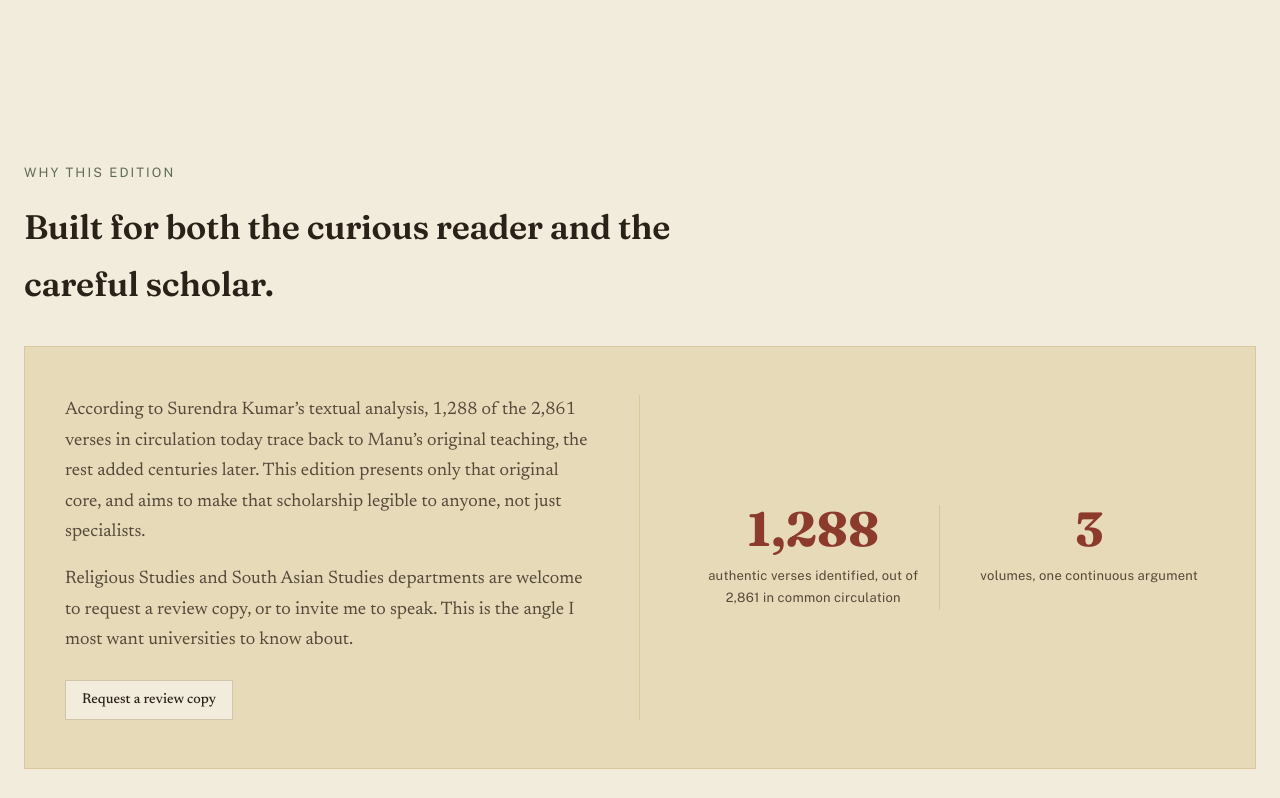
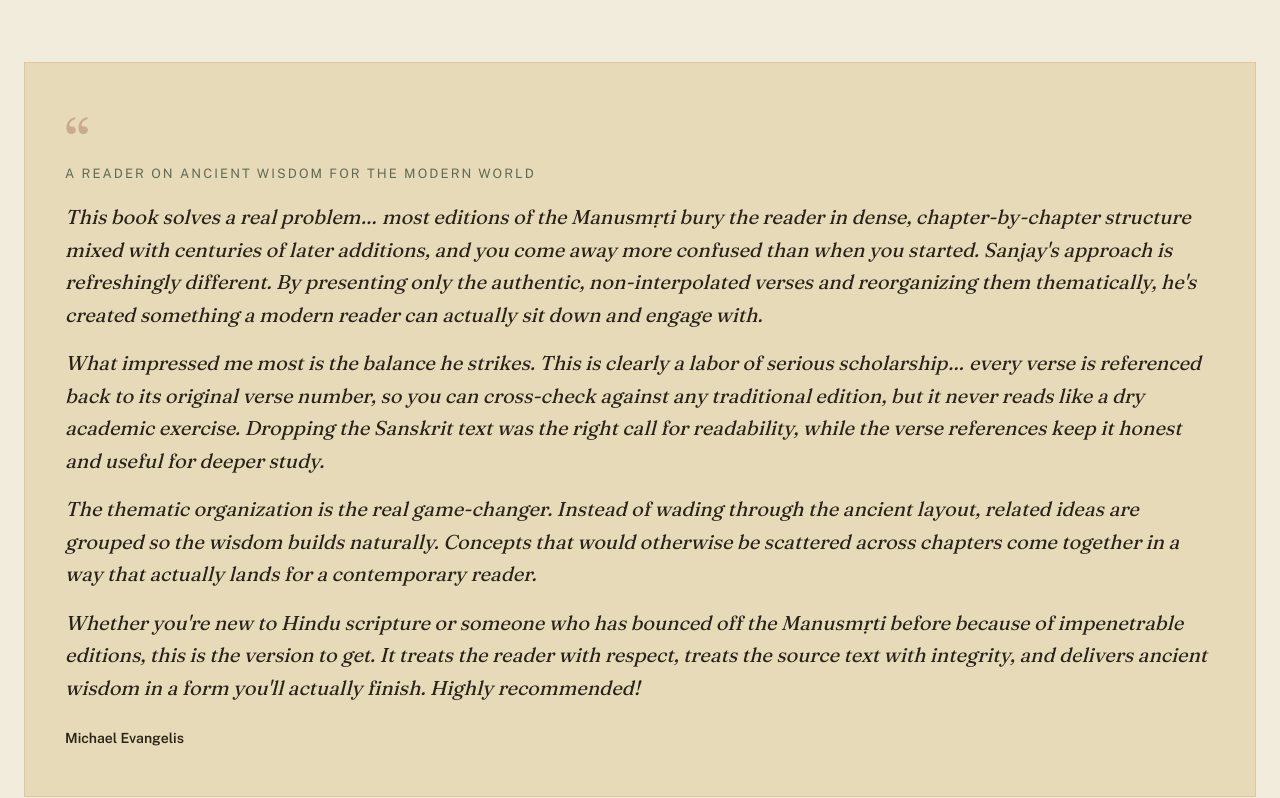
Before and after one commit to SanjayMohanMittal/website, a React (Vite) app: page / in a window 1280 px wide. Shown: the part 3405-4203 px from the top of the page. Built offline with nearby package versions, Linux system fonts and the light colour scheme.

Commit message:
Add reader testimonial for the main volume

```diff
--- a/src/components/Books.tsx
+++ b/src/components/Books.tsx
@@ -2,6 +2,7 @@ import { motion } from 'framer-motion'
 import { Badge } from '@/components/ui/badge'
 import { Button } from '@/components/ui/button'
 import { Card, CardContent, CardHeader } from '@/components/ui/card'
+import { Testimonial } from '@/components/ui/testimonial'
 import { fadeUpVariants, fadeUpViewport } from '@/lib/motion'
 
 interface Book {
@@ -103,6 +104,19 @@ export function Books() {
           </Card>
         ))}
       </div>
+
+      <div className="mt-10 lg:mt-16">
+        <Testimonial
+          eyebrow="A reader on Ancient Wisdom for the Modern World"
+          paragraphs={[
+            "This book solves a real problem… most editions of the Manusmṛti bury the reader in dense, chapter-by-chapter structure mixed with centuries of later additions, and you come away more confused than when you started. Sanjay's approach is refreshingly different. By presenting only the authentic, non-interpolated verses and reorganizing them thematically, he's created something a modern reader can actually sit down and engage with.",
+            'What impressed me most is the balance he strikes. This is clearly a labor of serious scholarship… every verse is referenced back to its original verse number, so you can cross-check against any traditional edition, but it never reads like a dry academic exercise. Dropping the Sanskrit text was the right call for readability, while the verse references keep it honest and useful for deeper study.',
+            'The thematic organization is the real game-changer. Instead of wading through the ancient layout, related ideas are grouped so the wisdom builds naturally. Concepts that would otherwise be scattered across chapters come together in a way that actually lands for a contemporary reader.',
+            "Whether you're new to Hindu scripture or someone who has bounced off the Manusmṛti before because of impenetrable editions, this is the version to get. It treats the reader with respect, treats the source text with integrity, and delivers ancient wisdom in a form you'll actually finish. Highly recommended!",
+          ]}
+          name="Michael Evangelis"
+        />
+      </div>
     </motion.section>
   )
 }
--- /dev/null
+++ b/src/components/ui/testimonial.tsx
@@ -0,0 +1,32 @@
+export interface TestimonialProps {
+  eyebrow?: string
+  paragraphs: string[]
+  name: string
+  role?: string
+}
+
+export function Testimonial({ eyebrow, paragraphs, name, role }: TestimonialProps) {
+  return (
+    <figure className="rounded-md border border-brass/20 bg-paper-deep px-6 py-10 sm:px-10 sm:py-12">
+      <span aria-hidden="true" className="block font-display text-6xl leading-none text-oxide/30">
+        &ldquo;
+      </span>
+      {eyebrow && (
+        <span className="-mt-2 mb-4 block font-ui text-[13px] uppercase tracking-[0.16em] text-sage">
+          {eyebrow}
+        </span>
+      )}
+      <blockquote className="space-y-4">
+        {paragraphs.map((paragraph, i) => (
+          <p key={i} className="font-display text-lg italic leading-relaxed text-ink lg:text-xl">
+            {paragraph}
+          </p>
+        ))}
+      </blockquote>
+      <figcaption className="mt-6 font-ui text-sm">
+        <span className="font-semibold text-ink">{name}</span>
+        {role && <span className="text-ink-soft"> &middot; {role}</span>}
+      </figcaption>
+    </figure>
+  )
+}
```
